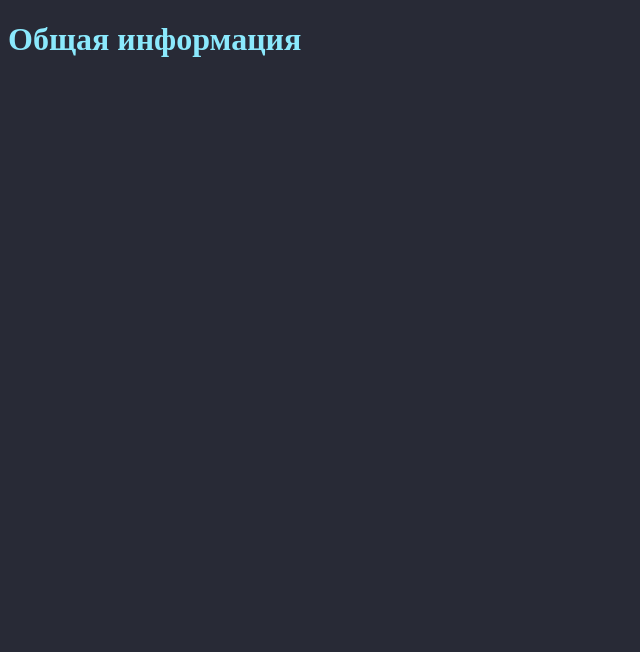
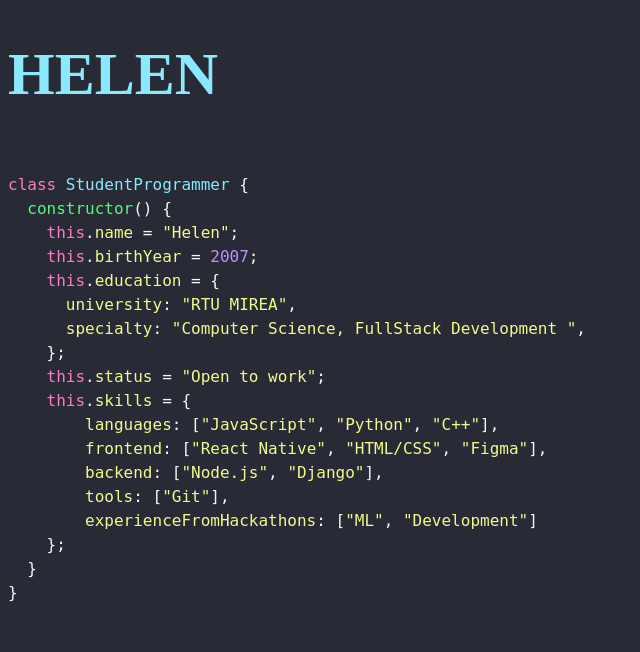
Before and after one commit to Helen11-png/portfolio-Django, a Django app: page / in a window 1280 px wide. Shown: the top 652 px of the page, without its empty margins (0-640 px from the left). Run offline with Django 5.2, Linux system fonts and the light colour scheme.

Commit message:
Some improvement

```diff
--- a/main/templates/main/main.html
+++ b/main/templates/main/main.html
@@ -6,6 +6,37 @@
     <link rel="stylesheet" href="{% static 'main/css/main.css' %}">
 </head>
 <body>
-    <h1 style="color: #8BE9FD" >Общая информация</h1>
+    <h1 style="color: #8BE9FD; font-size: 60px;" >HELEN</h1>
+    <pre style="
+        color: #f8f8f2;
+        font-family: 'Fira Code', 'Consolas', monospace;
+        font-size: 16px;
+        line-height: 1.5;
+        margin: 0;
+        overflow-x: auto;
+        tab-size: 2;
+    ">
+<code style="display: block;">
+<span style="color: #ff79c6;">class</span> <span style="color: #8be9fd;">StudentProgrammer</span> {
+  <span style="color: #50fa7b;">constructor</span>() {
+    <span style="color: #ff79c6;">this</span>.<span style="color: #f1fa8c;">name</span> = <span style="color: #f1fa8c;">"Helen"</span>;
+    <span style="color: #ff79c6;">this</span>.<span style="color: #f1fa8c;">birthYear</span> = <span style="color: #bd93f9;">2007</span>;
+    <span style="color: #ff79c6;">this</span>.<span style="color: #f1fa8c;">education</span> = {
+      <span style="color: #f1fa8c;">university</span>: <span style="color: #f1fa8c;">"RTU MIREA"</span>,
+      <span style="color: #f1fa8c;">specialty</span>: <span style="color: #f1fa8c;">"Computer Science, FullStack Development "</span>,
+    };
+    <span style="color: #ff79c6;">this</span>.<span style="color: #f1fa8c;">status</span> = <span style="color: #f1fa8c;">"Open to work"</span>;
+    <span style="color: #ff79c6;">this</span>.<span style="color: #f1fa8c;">skills</span> = {
+        <span style="color: #f1fa8c;">languages</span>: [<span style="color: #f1fa8c;">"JavaScript"</span>, <span style="color: #f1fa8c;">"Python"</span>, <span style="color: #f1fa8c;">"C++"</span>],
+        <span style="color: #f1fa8c;">frontend</span>: [<span style="color: #f1fa8c;">"React Native"</span>, <span style="color: #f1fa8c;">"HTML/CSS"</span>, <span style="color: #f1fa8c;">"Figma"</span>],
+        <span style="color: #f1fa8c;">backend</span>: [<span style="color: #f1fa8c;">"Node.js"</span>, <span style="color: #f1fa8c;">"Django"</span>],
+        <span style="color: #f1fa8c;">tools</span>: [<span style="color: #f1fa8c;">"Git"</span>],
+        <span style="color: #f1fa8c;">experienceFromHackathons</span>: [<span style="color: #f1fa8c;">"ML"</span>, <span style="color: #f1fa8c;">"Development"</span>]
+    };
+  }
+}
+</code>
+    </pre>
+</div>
 </body>
 </html>
```
